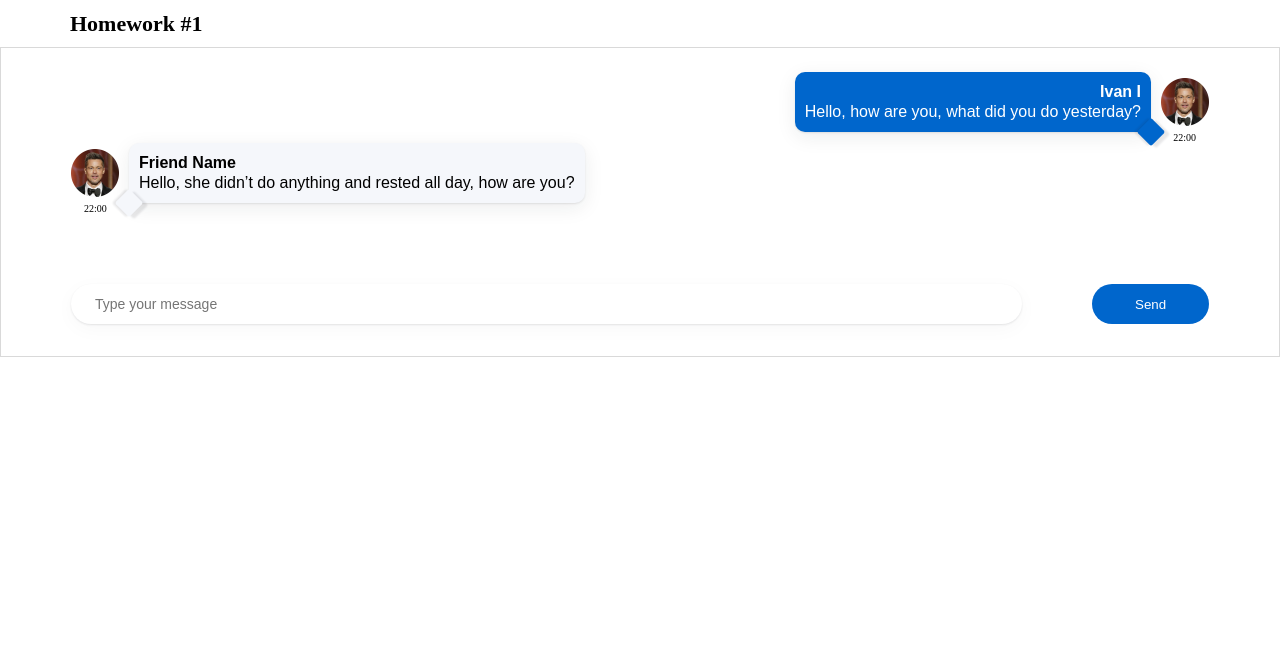
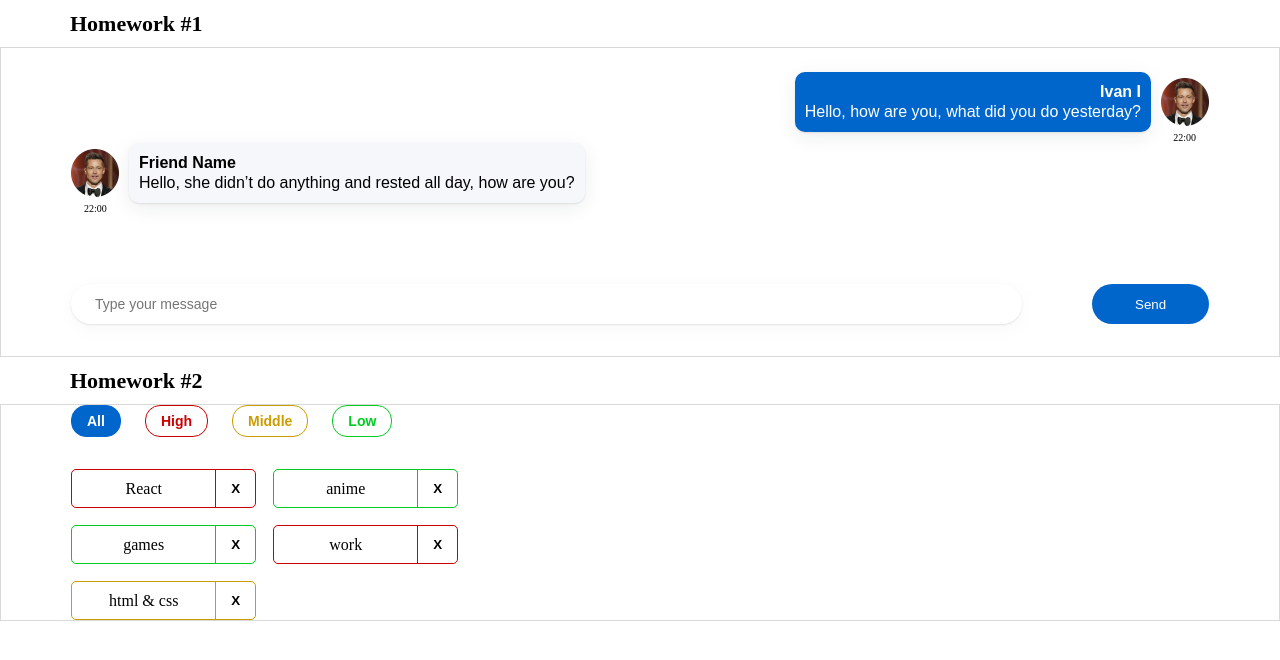
Before and after one commit to Venzelland/hws2-master, a React (Create React App) app: page /#/pre-junior in a window 1280 px wide. Before the commit this address led to /. Shown: the top 660 px of the page. Built offline with nearby package versions, Linux system fonts and the light colour scheme.

Commit message:
HW2 done

```diff
--- a/src/s1-main/App.tsx
+++ b/src/s1-main/App.tsx
@@ -1,20 +1,21 @@
 import React from 'react'
 import s from './App.module.css'
 import HW1 from '../s2-homeworks/hw01/HW1'
+import HW2 from "../s2-homeworks/hw02/HW2";
 
 function App() {
     return (
         <div className={s.App}>
             <HW1/>
             {/*раскомментировать по ходу выполнения*/}
-            {/*<HW2/>*/}
+            <HW2/>
             {/*<HW3/>*/}
             {/*<HW4/>*/}
 
             {/*при выполнении дз 5 и более - закомментировать здесь дз 1-4, так как они есть внутри дз 5*/}
             {/*<HW5/>*/}
         </div>
-    )
+    );
 }
 
 export default App
--- a/src/s2-homeworks/hw01/friend-message/FriendMessage.module.css
+++ b/src/s2-homeworks/hw01/friend-message/FriendMessage.module.css
@@ -31,16 +31,7 @@
 }
 
 .friendText:after {
-    content: "";
-    position: absolute;
-    width: 20px;
-    height: 20px;
-    background-color: #F5F7FB;
-    transform: rotate(45deg);
-    bottom: -10px;
-    left: -10px;
-    box-shadow: -2px 2px 2px 0 rgba(29, 33, 38, 0.1), 5px -2px 2px 0 rgba(29, 33, 38, 0.1);
-    border-radius: 2px;
+
 }
 
 .friendName {
--- a/src/s2-homeworks/hw01/message/Message.module.css
+++ b/src/s2-homeworks/hw01/message/Message.module.css
@@ -32,16 +32,7 @@
 }
 
 .text:before {
-    content: "";
-    position: absolute;
-    width: 20px;
-    height: 20px;
-    background-color: #0066CC;
-    transform: rotate(45deg);
-    bottom: -10px;
-    right: -10px;
-    box-shadow: -2px 2px 2px 0 rgba(29, 33, 38, 0.1), 5px -2px 2px 0 rgba(29, 33, 38, 0.1);
-    border-radius: 2px;
+
 }
 
 .name {
--- a/src/s2-homeworks/hw02/HW2.tsx
+++ b/src/s2-homeworks/hw02/HW2.tsx
@@ -17,16 +17,16 @@
 * */
 
 // types
-export type AffairPriorityType = any // need to fix any
+export type AffairPriorityType = "middle" | "low" | "high" // need to fix any
 export type AffairType = {
-    _id: any // need to fix any
-    name: any // need to fix any
+    _id: number // need to fix any
+    name: string // need to fix any
     priority: AffairPriorityType
 }
 export type FilterType = 'all' | AffairPriorityType
 
 // constants
-const defaultAffairs: any = [ // need to fix any
+const defaultAffairs: Array<AffairType> = [ // need to fix any
     {_id: 1, name: 'React', priority: 'high'}, // студенты могут изменить содержимое name и количество элементов в массиве, ...priority не менять!
     {_id: 2, name: 'anime', priority: 'low'},
     {_id: 3, name: 'games', priority: 'low'},
@@ -35,23 +35,27 @@
 ]
 
 // pure helper functions
-export const filterAffairs = (affairs: any, filter: any): any => { // need to fix any
+export const filterAffairs = (affairs: Array<AffairType>, filter: FilterType): Array<AffairType> => { // need to fix any
+    if (filter === "all") {
+        return affairs
+    } else {
+        return affairs.filter((affair) => affair.priority === filter);
+    }
+     // need to fix
+}
+export const deleteAffair = (affairs: Array<AffairType>, _id: number): Array<AffairType> => { // need to fix any
 
-
-    return affairs // need to fix
-}
-export const deleteAffair = (affairs: any, _id: any): any => { // need to fix any
-
-    return affairs // need to fix
+    return affairs.filter((affair) => affair._id !== _id);
 }
 
 function HW2() {
-    const [affairs, setAffairs] = useState<any>(defaultAffairs) // need to fix any
+    const [affairs, setAffairs] = useState< Array<AffairType>>(defaultAffairs) // need to fix any
     const [filter, setFilter] = useState<FilterType>('all')
 
     const filteredAffairs = filterAffairs(affairs, filter)
-    const deleteAffairCallback = (_id: any) => { // need to fix any
-        // need to fix
+    const deleteAffairCallback = (_id: number) => { // need to fix any
+        const updatedAffairs = deleteAffair(affairs, _id);
+        setAffairs(updatedAffairs);// need to fix
     }
 
     return (
--- a/src/s2-homeworks/hw02/affairs/Affairs.module.css
+++ b/src/s2-homeworks/hw02/affairs/Affairs.module.css
@@ -2,9 +2,11 @@
     display: flex;
     gap: 24px;
     margin-bottom: 32px;
+    margin-left: 70px;
 }
 
 .all {
+
     --color: #06c;
 }
 
@@ -52,4 +54,5 @@
     gap: 17px;
     flex-wrap: wrap;
     max-width: 450px;
+    margin-left: 70px;
 }
--- a/src/s2-homeworks/hw02/affairs/Affairs.tsx
+++ b/src/s2-homeworks/hw02/affairs/Affairs.tsx
@@ -4,24 +4,24 @@
 import s from './Affairs.module.css'
 
 type AffairsPropsType = {
-    data: any // need to fix any
-    setFilter: any
-    deleteAffairCallback: any
+    data: Array<AffairType>
+    setFilter: (filter: FilterType) => void
+    deleteAffairCallback: (id: number) => void
     filter: FilterType
 }
 
 function Affairs(props: AffairsPropsType) {
     const setAll = () => {
-        // need to fix
+        props.setFilter('all') // need to fix
     }
     const setHigh = () => {
-        // need to fix
+        props.setFilter('high') // need to fix
     }
     const setMiddle = () => {
-        // need to fix
+        props.setFilter('middle')// need to fix
     }
     const setLow = () => {
-        // need to fix
+        props.setFilter('low') // need to fix
     }
 
     const cnAll = s.button + ' ' + s.all + (props.filter === 'all' ? ' ' + s.active : '')
--- a/src/s2-homeworks/hw02/affairs/affair/Affair.tsx
+++ b/src/s2-homeworks/hw02/affairs/affair/Affair.tsx
@@ -6,12 +6,12 @@
 type AffairPropsType = {
     // key не нужно типизировать
     affair: AffairType
-    deleteAffairCallback: any // need to fix any
+    deleteAffairCallback: (id: number) => void; // need to fix any
 }
 
 function Affair(props: AffairPropsType) {
     const deleteCallback = () => {
-        // need to fix
+        props.deleteAffairCallback(props.affair._id) // need to fix
     }
 
     const nameClass = s.name + ' ' + s2[props.affair.priority]
@@ -25,7 +25,7 @@
         >
             <div id={'hw2-name-' + props.affair._id} className={nameClass}>
                 {/*создаёт студент*/}
-
+                {props.affair.name}
                 {/**/}
             </div>
             <div id={'hw2-priority-' + props.affair._id} hidden>
@@ -35,6 +35,7 @@
             <button
                 id={'hw2-button-delete-' + props.affair._id}
                 className={buttonClass}
+                onClick={deleteCallback}
                 // need to fix
 
             >
```
